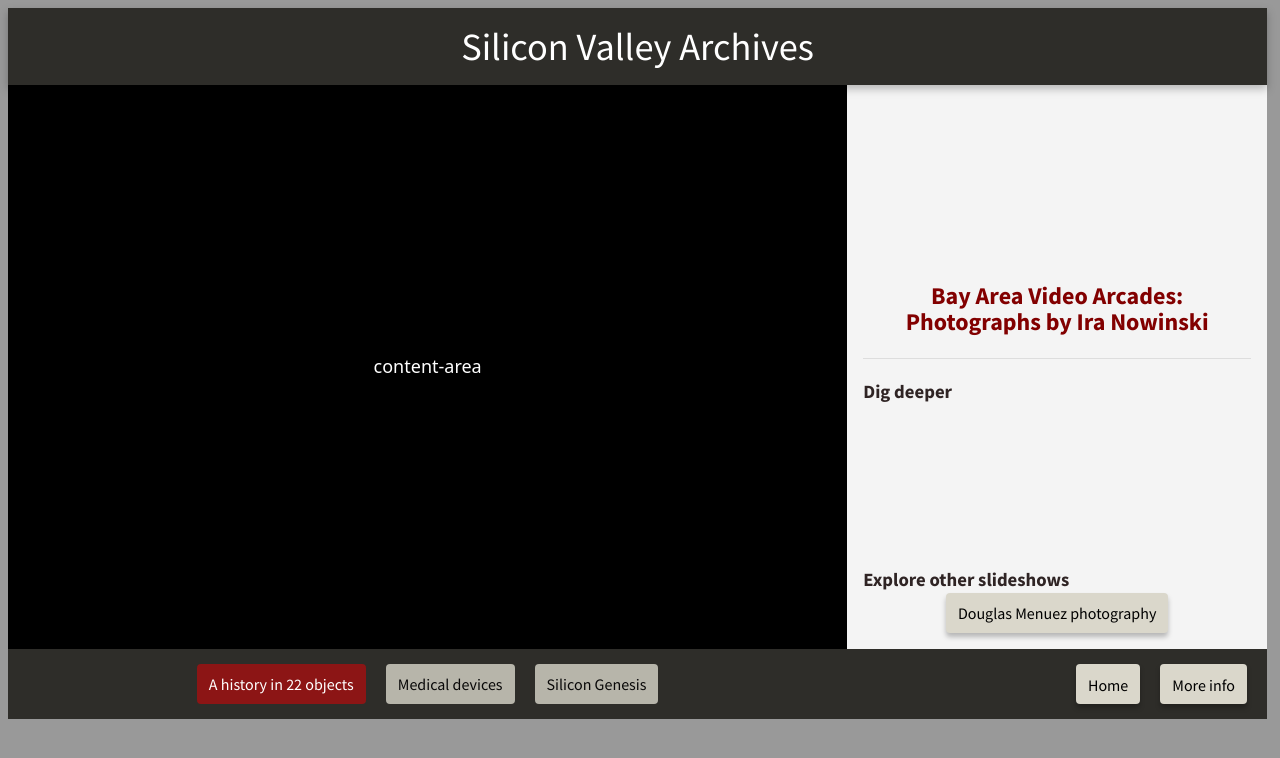
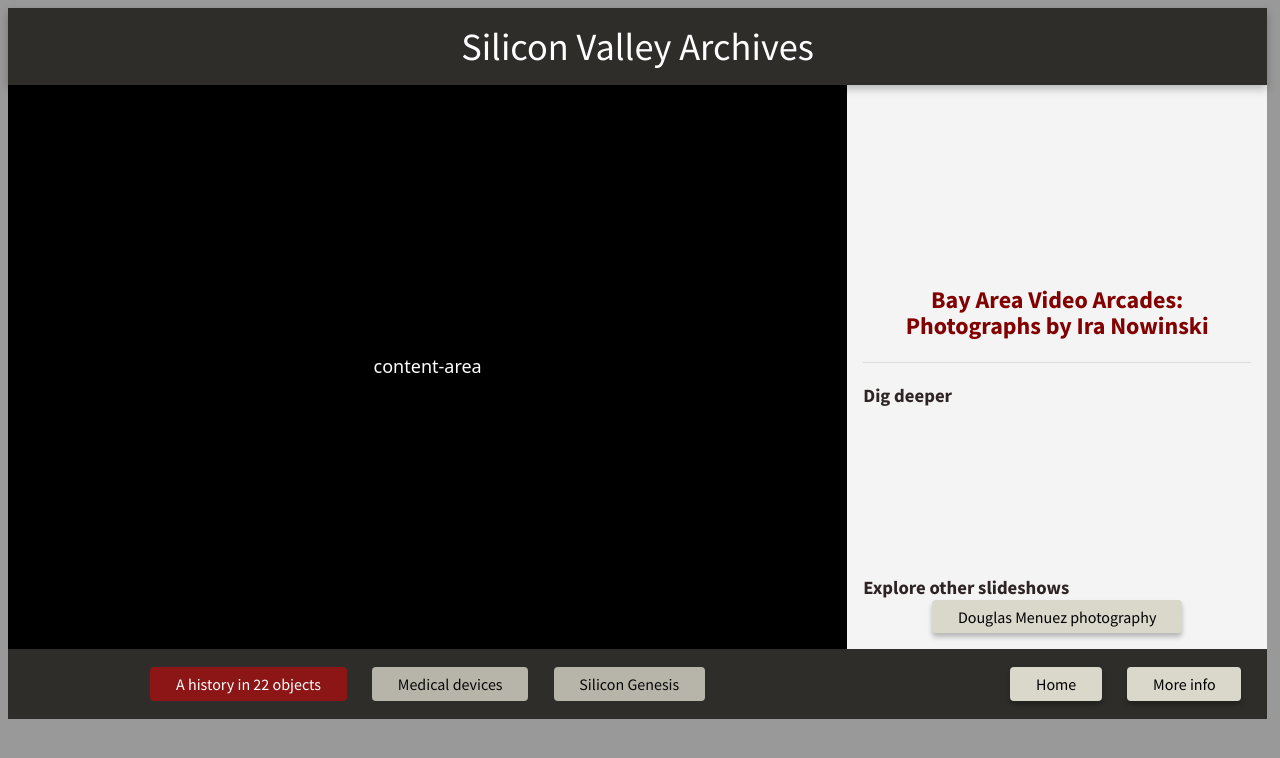
Before and after one commit to sul-dlss/wallscreens, a Jekyll site: the page built from _wallscreens/silicon-valley/video-arcades/last.html, in a window 1280 px wide. Shown: the top 758 px of the page. Built offline with Jekyll 4.4.1, drawn with Linux system fonts in a browser that asks for light colours.

Commit message:
Tweak some button heights to look ok on screens of various sizes

```diff
--- a/_includes/silicon-valley/_interaction_area.html
+++ b/_includes/silicon-valley/_interaction_area.html
@@ -1,5 +1,5 @@
 <div class="experience-buttons">
-  <a class="button {% if page.section == "slideshow" %}active{% endif %}">A history in 22 objects</a>
+  <a class="button {% if page.section == "slideshow" %}active{% endif %}">A history in 22&nbsp;objects</a>
   <a class="button {% if page.section == "tour" %}active{% endif %} disabled">Medical devices</a>
   <a class="button {% if page.section == "video" %}active{% endif %} disabled">Silicon Genesis</a>
 </div>
--- a/css/wallscreens/buttons.css
+++ b/css/wallscreens/buttons.css
@@ -1,16 +1,19 @@
 button, .button {
-  display: inline-block;
+  display: flex;
+  align-items: center;
+  justify-content: center;
   background-color: var(--color-secondary);
   border: none;
   border-radius: 4px;
   box-shadow: 0px 4px 5px rgba(0,0,0,0.25);
   font-family: "Source Sans Pro", sans-sans-serif;;
-  font-size: 1em;
+  font-size: clamp(14px, 1.25vw, 1.25vw);
+  line-height: 1.5em;
   color: #000;
-  height: 40px;
-  line-height: 40px;
-  padding-left: 12px;
-  padding-right: 12px;
+  min-height:2vh;
+
+  padding-left: 2vw;
+  padding-right: 2vw;
   text-decoration: none;
 }
 
--- a/css/wallscreens/styles.css
+++ b/css/wallscreens/styles.css
@@ -147,9 +147,12 @@ pre {
   display: flex;
   justify-content: center;
   gap: 2em;
+  height: 4vh;
 }
 
 .interaction-area {
+  padding-top: 2vh;
+  padding-bottom: 2vh;
   background: #d5d5d4;
   grid-area: interaction;
 
@@ -160,19 +163,19 @@ pre {
 .experience-buttons {
   display: flex;
   grid-area: experience;
-  align-items: center;
+  align-items: stretch;
   justify-content: center;
-  gap: 20px;
-  padding-left: 20px;
-  padding-right: 20px;
+  gap: 2vw;
+  padding-left: 2vw;
+  padding-right: 2vw;
 }
 
 .secondary-buttons {
   display: flex;
   grid-area: secondary;
   justify-content: flex-end;
-  align-items: center;
-  gap: 20px;
-  padding-left: 20px;
-  padding-right: 20px;
+  align-items: stretch;
+  gap: 2vw;
+  padding-left: 2vw;
+  padding-right: 2vw;
 }
```
